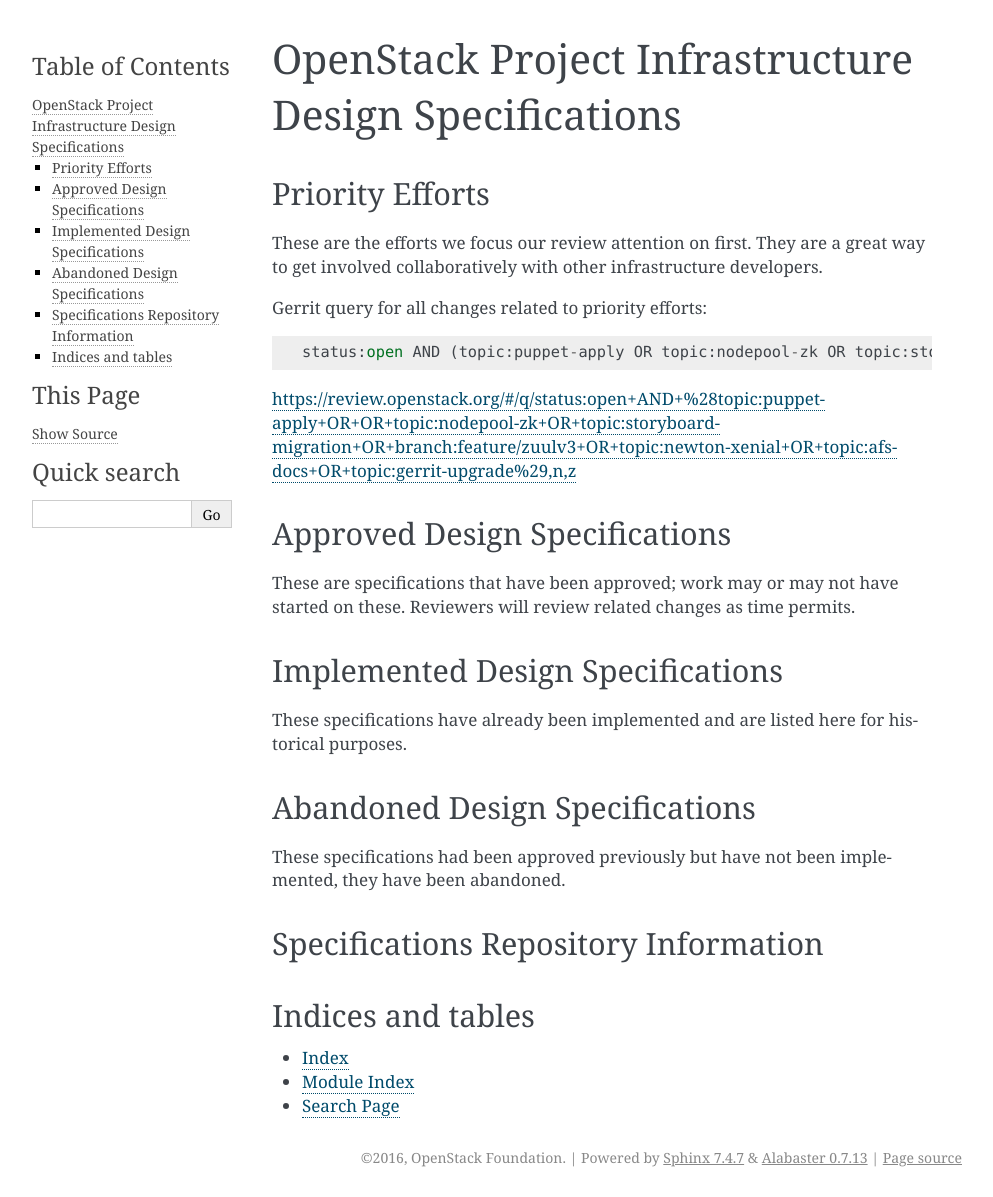
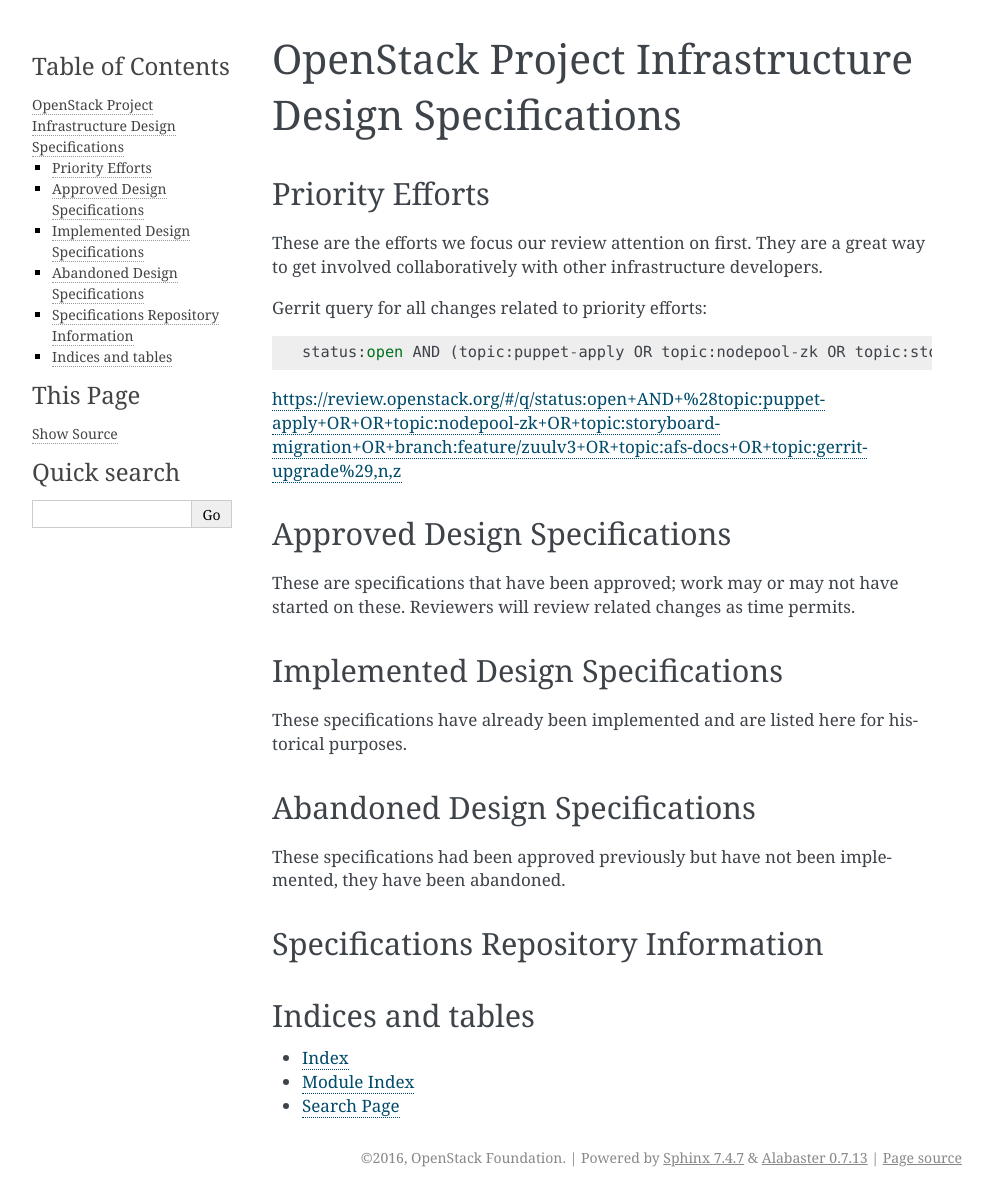
Before and after one commit to openstack-infra/infra-specs, a Sphinx documentation site: the page built from doc/source/index.rst, in a window 1280 px wide. Shown: the whole page, without its empty margins (148-1141 px from the left). Built offline with Sphinx 7.4.7, drawn with Linux system fonts in a browser that asks for light colours; pages that are not in the unit, such as notebooks, are missing from menus.

Commit message:
Mark the newton on xenial spec as done
We just completed forcefully migrating all the things over to Xenial.
That means this spec is implemented. Update to reflect that.

Change-Id: I82fd9dcbbc2549c9ef555391a0f780180e073cc9

```diff
--- a/doc/source/index.rst
+++ b/doc/source/index.rst
@@ -16,15 +16,14 @@
    specs/nodepool-zookeeper-workers
    specs/task-tracker
    specs/zuulv3
-   specs/newton-on-xenial
    specs/doc-publishing
    specs/gerrit-2.13
 
 Gerrit query for all changes related to priority efforts::
 
-  status:open AND (topic:puppet-apply OR topic:nodepool-zk OR topic:storyboard-migration OR branch:feature/zuulv3 OR topic:newton-xenial OR topic:afs-docs OR topic:gerrit-upgrade)
+  status:open AND (topic:puppet-apply OR topic:nodepool-zk OR topic:storyboard-migration OR branch:feature/zuulv3 OR topic:afs-docs OR topic:gerrit-upgrade)
 
-https://review.openstack.org/#/q/status:open+AND+%28topic:puppet-apply+OR+OR+topic:nodepool-zk+OR+topic:storyboard-migration+OR+branch:feature/zuulv3+OR+topic:newton-xenial+OR+topic:afs-docs+OR+topic:gerrit-upgrade%29,n,z
+https://review.openstack.org/#/q/status:open+AND+%28topic:puppet-apply+OR+OR+topic:nodepool-zk+OR+topic:storyboard-migration+OR+branch:feature/zuulv3+OR+topic:afs-docs+OR+topic:gerrit-upgrade%29,n,z
 
 Approved Design Specifications
 ==============================
```
Also changed, not shown: other parts of doc/source/index.rst (+1 -0 lines).
